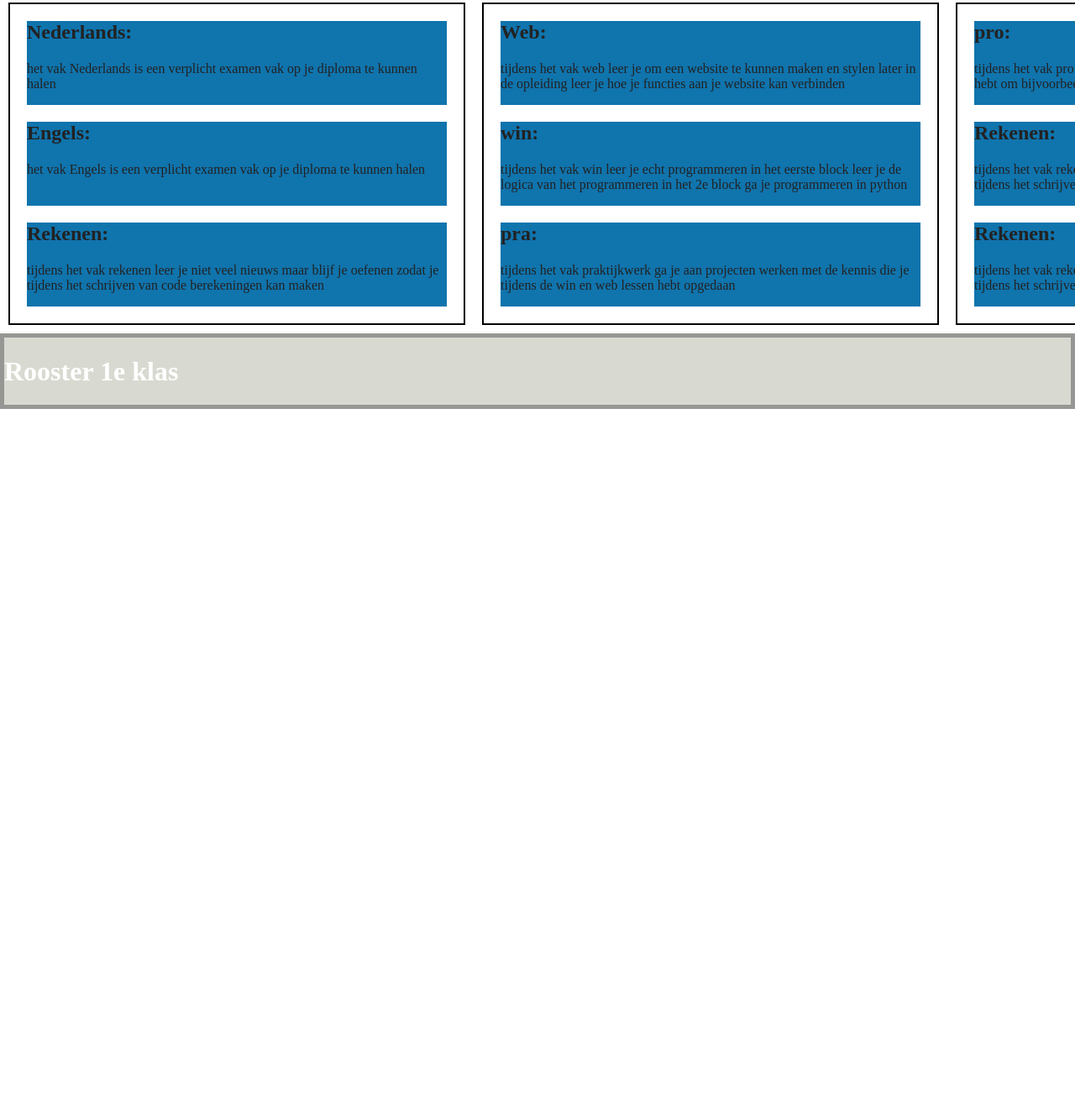
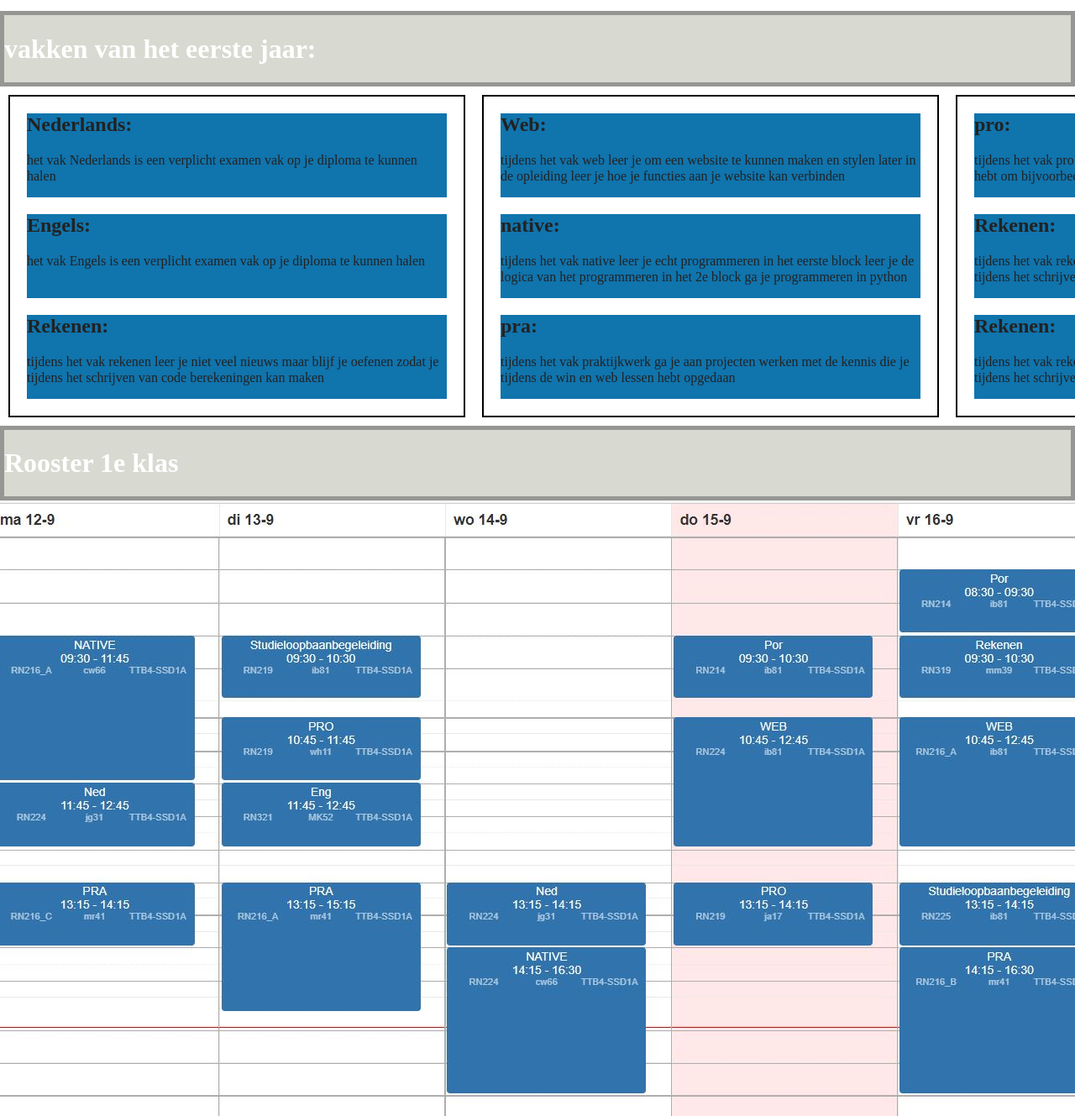
Before and after one commit to ThomasVermeer/openDagWebsite, a website built with Parcel: page index.html in a window 1280 px wide. Shown: the part 101-1430 px from the top of the page at 84% size. Before the commit the page ends 800 px from the top, so only its background shows below. Built offline with nearby package versions, Linux system fonts and the light colour scheme.

Commit message:
rooster image eerste jaar gemaakt

```diff
--- a/css/main.css
+++ b/css/main.css
@@ -102,6 +102,11 @@ h1{
   display: flex;
   justify-content: space-between;
 }
+.headerVakkenEersteJaar1{
+    border: solid #969794 5px;
+  background-color: #D8DAD1;
+margin-top: 20px;
+}
 
 .textVakkenEersteJaar1{
 max-width: 500px;
@@ -115,7 +120,7 @@ margin-bottom: 20px;
 margin-top: 20px;
 }
 
-.roosterEersteJaar{
+.headerRoosterEersteJaar{
   border: solid #969794 5px;
   background-color: #D8DAD1;
 
@@ -126,7 +131,11 @@ margin-top: 20px;
   margin: 10px;
 }
 
-
+.imageRoosterEersteJaar{
+  background-color: #1074ad;
+  display: flex;
+  justify-content: center;
+}
 /* ==========================================================================
    Helper classes
    ========================================================================== */
--- a/index.html
+++ b/index.html
@@ -29,10 +29,15 @@
           ><h1>informatie opleiding software developer</h1></marquee>
 
 
-
 </header>
   <!-- onderdeel vakken in het eerste jaar -->
 <main>
+<div class="headerVakkenEersteJaar1">
+<h1>vakken van het eerste jaar:</h1>
+
+</div>
+
+
 <div class="vakkenEersteJaar">
 <div class="splitsing">
 
@@ -60,8 +65,8 @@
 </div>
 
 <div class="textVakkenEersteJaar1">
-  <h2>win:</h2>
-  <p>tijdens het vak win leer je echt programmeren in het eerste block leer je de logica van het programmeren in het 2e block ga je programmeren in python</p>
+  <h2>native:</h2>
+  <p>tijdens het vak native leer je echt programmeren in het eerste block leer je de logica van het programmeren in het 2e block ga je programmeren in python</p>
 </div>
 
 <div class="textVakkenEersteJaar1">
@@ -95,14 +100,15 @@
 
  <!-- hoe ziet het rooster in het eerste jaar er uit -->
 
-<div class="roosterEersteJaar">
+<div class="headerRoosterEersteJaar">
 <h1>Rooster 1e klas</h1>
+</div>
+<div class="imageRoosterEersteJaar">
+<img src="img/roostereerste.jpg" alt="Flowers in Chania">
+
+</div>
 
 
-
-
-
-</div>
 
 
 
```
Also changed, not shown: img/roostereerste.JPG (added).
